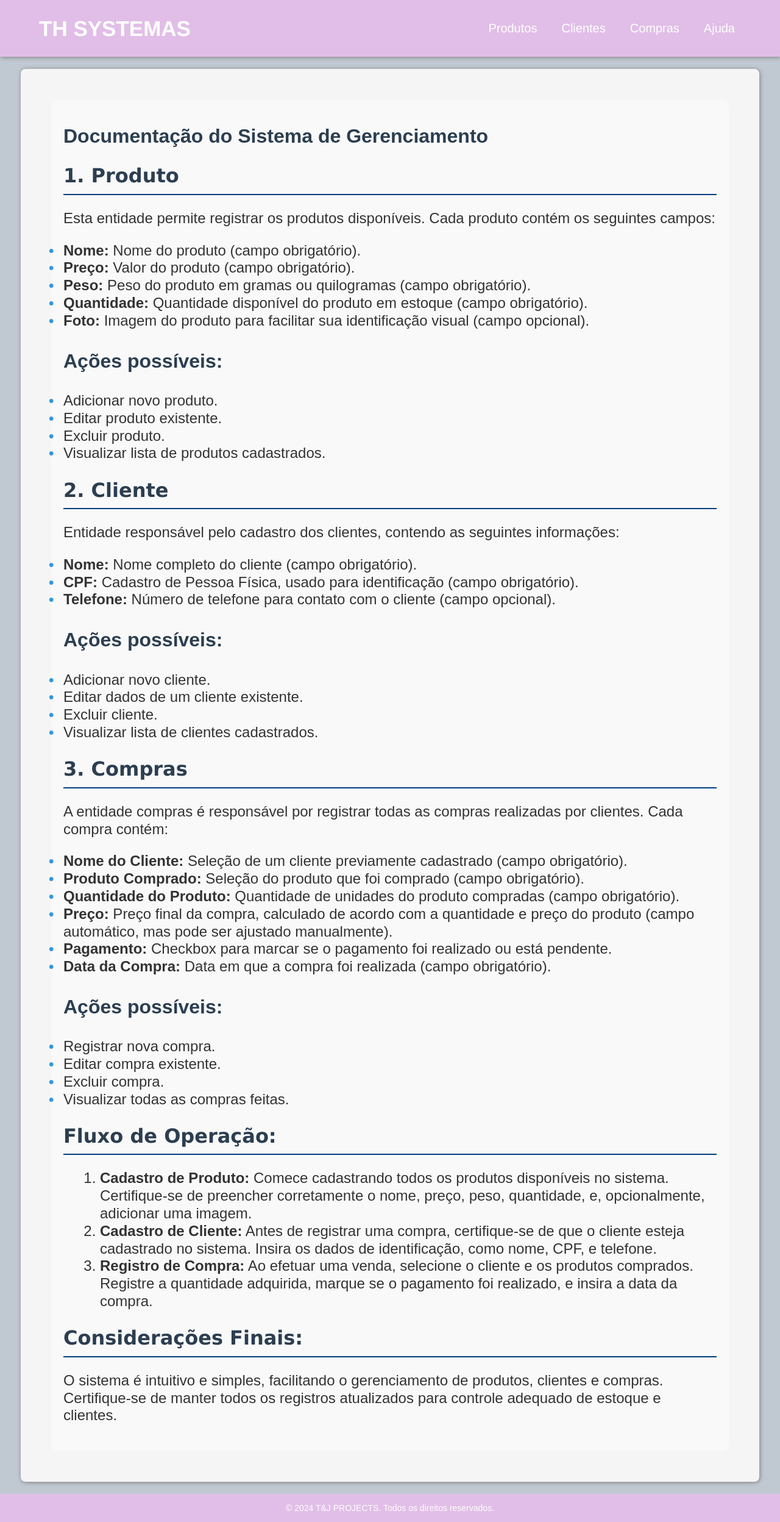
After one commit to ThalesHenri/telmaSite, a Django app: page /ajuda/ in a window 1280 px wide. The commit adds this page. Shown: the whole page at 61% size. Run offline with Django 5.2, Linux system fonts and the light colour scheme.

Commit message:
criei a pagina de ajuda

```diff
--- a/telmaSistema/main/static/main/style.css
+++ b/telmaSistema/main/static/main/style.css
@@ -180,3 +180,35 @@ footer p {
     border: none;
     cursor: pointer;
 }
+
+
+.documentacao {
+    font-family: Arial, sans-serif;
+    margin: 20px;
+    line-height: 1.2;
+    padding: 20px;
+    background-color: #f9f9f9;
+    border-radius: 10px;
+    font-size: 1.5rem;
+}
+.documentacao h1, .documentacao h2, .documentacao h3 {
+    color: #2c3e50;
+    font-size: 2rem;
+}
+.documentacao ul {
+    list-style: none;
+    padding-left: 0;
+    font-size: 1.5rem;
+}
+.documentacao ul li::before {
+    content: '•';
+    color: #3498db;
+    font-weight: bold;
+    display: inline-block;
+    width: 1em;
+    margin-left: -1em;
+}
+.documentacao ol {
+    margin-left: 20px;
+    font-size: 1.5rem;
+}
--- /dev/null
+++ b/telmaSistema/main/templates/ajuda.html
@@ -0,0 +1,69 @@
+{% extends "index.html" %}
+{% block content %}
+<div class="documentacao">
+    <h1>Documentação do Sistema de Gerenciamento</h1>
+
+    <h2>1. Produto</h2>
+    <p>Esta entidade permite registrar os produtos disponíveis. Cada produto contém os seguintes campos:</p>
+    <ul>
+        <li><strong>Nome:</strong> Nome do produto (campo obrigatório).</li>
+        <li><strong>Preço:</strong> Valor do produto (campo obrigatório).</li>
+        <li><strong>Peso:</strong> Peso do produto em gramas ou quilogramas (campo obrigatório).</li>
+        <li><strong>Quantidade:</strong> Quantidade disponível do produto em estoque (campo obrigatório).</li>
+        <li><strong>Foto:</strong> Imagem do produto para facilitar sua identificação visual (campo opcional).</li>
+    </ul>
+
+    <h3>Ações possíveis:</h3>
+    <ul>
+        <li>Adicionar novo produto.</li>
+        <li>Editar produto existente.</li>
+        <li>Excluir produto.</li>
+        <li>Visualizar lista de produtos cadastrados.</li>
+    </ul>
+
+    <h2>2. Cliente</h2>
+    <p>Entidade responsável pelo cadastro dos clientes, contendo as seguintes informações:</p>
+    <ul>
+        <li><strong>Nome:</strong> Nome completo do cliente (campo obrigatório).</li>
+        <li><strong>CPF:</strong> Cadastro de Pessoa Física, usado para identificação (campo obrigatório).</li>
+        <li><strong>Telefone:</strong> Número de telefone para contato com o cliente (campo opcional).</li>
+    </ul>
+
+    <h3>Ações possíveis:</h3>
+    <ul>
+        <li>Adicionar novo cliente.</li>
+        <li>Editar dados de um cliente existente.</li>
+        <li>Excluir cliente.</li>
+        <li>Visualizar lista de clientes cadastrados.</li>
+    </ul>
+
+    <h2>3. Compras</h2>
+    <p>A entidade compras é responsável por registrar todas as compras realizadas por clientes. Cada compra contém:</p>
+    <ul>
+        <li><strong>Nome do Cliente:</strong> Seleção de um cliente previamente cadastrado (campo obrigatório).</li>
+        <li><strong>Produto Comprado:</strong> Seleção do produto que foi comprado (campo obrigatório).</li>
+        <li><strong>Quantidade do Produto:</strong> Quantidade de unidades do produto compradas (campo obrigatório).</li>
+        <li><strong>Preço:</strong> Preço final da compra, calculado de acordo com a quantidade e preço do produto (campo automático, mas pode ser ajustado manualmente).</li>
+        <li><strong>Pagamento:</strong> Checkbox para marcar se o pagamento foi realizado ou está pendente.</li>
+        <li><strong>Data da Compra:</strong> Data em que a compra foi realizada (campo obrigatório).</li>
+    </ul>
+
+    <h3>Ações possíveis:</h3>
+    <ul>
+        <li>Registrar nova compra.</li>
+        <li>Editar compra existente.</li>
+        <li>Excluir compra.</li>
+        <li>Visualizar todas as compras feitas.</li>
+    </ul>
+
+    <h2>Fluxo de Operação:</h2>
+    <ol>
+        <li><strong>Cadastro de Produto:</strong> Comece cadastrando todos os produtos disponíveis no sistema. Certifique-se de preencher corretamente o nome, preço, peso, quantidade, e, opcionalmente, adicionar uma imagem.</li>
+        <li><strong>Cadastro de Cliente:</strong> Antes de registrar uma compra, certifique-se de que o cliente esteja cadastrado no sistema. Insira os dados de identificação, como nome, CPF, e telefone.</li>
+        <li><strong>Registro de Compra:</strong> Ao efetuar uma venda, selecione o cliente e os produtos comprados. Registre a quantidade adquirida, marque se o pagamento foi realizado, e insira a data da compra.</li>
+    </ol>
+
+    <h2>Considerações Finais:</h2>
+    <p>O sistema é intuitivo e simples, facilitando o gerenciamento de produtos, clientes e compras. Certifique-se de manter todos os registros atualizados para controle adequado de estoque e clientes.</p>
+</div>
+{% endblock content %}
--- a/telmaSistema/main/templates/index.html
+++ b/telmaSistema/main/templates/index.html
@@ -16,6 +16,7 @@
                 <a href="/mostrarProdutos/">Produtos</a>
                 <a href="/mostrarClientes/">Clientes</a>
                 <a href="/mostrarCompras/">Compras</a>
+                <a href="/ajuda/">Ajuda</a>
             </nav>
         </div>
     </header>
--- a/telmaSistema/main/urls.py
+++ b/telmaSistema/main/urls.py
@@ -9,6 +9,7 @@ urlpatterns = [
     path('', views.home, name='home'),
     path('cadastrarProdutos/', views.cadastrarProdutos, name='cadastrarProdutos'),
     path('mostrarProdutos/', views.mostrarProdutos, name='mostrarProdutos'),
+    path('ajuda/', views.ajuda, name='ajuda'),
     path('cadastrarProdutos/event/', views.cadastrarProdutosEvent, name='cadastrarProdutosEvent'),
     path('cadastrarClientes/', views.cadastrarClientes, name="cadastrarClientes" ),
     path('mostrarClientes/', views.mostrarClientes, name='mostrarClientes'),
--- a/telmaSistema/main/views.py
+++ b/telmaSistema/main/views.py
@@ -154,3 +154,7 @@ def deletarCompras(response, pk):
         return redirect('mostrarCompras')
 
     return render(response, 'confirmarDelete.html', {'compras': compras})
+
+
+def ajuda(response):
+    return render(response,'ajuda.html')
```
Also changed, not shown: telmaSistema/db.sqlite3, telmaSistema/main/media/Imagens_Produto/nescau_xB0Ci87.jpeg (added).
